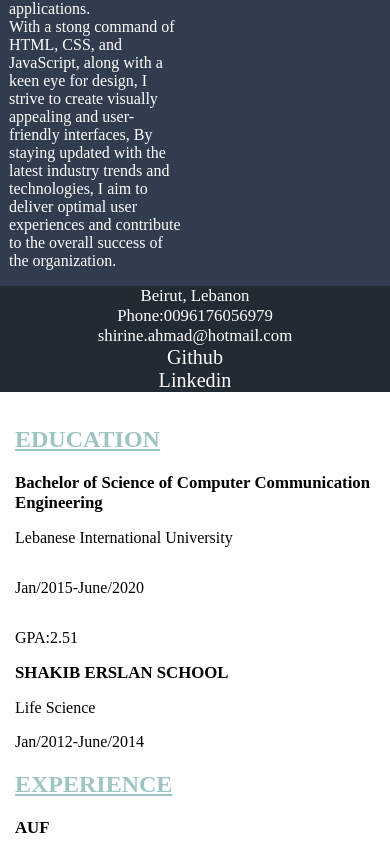
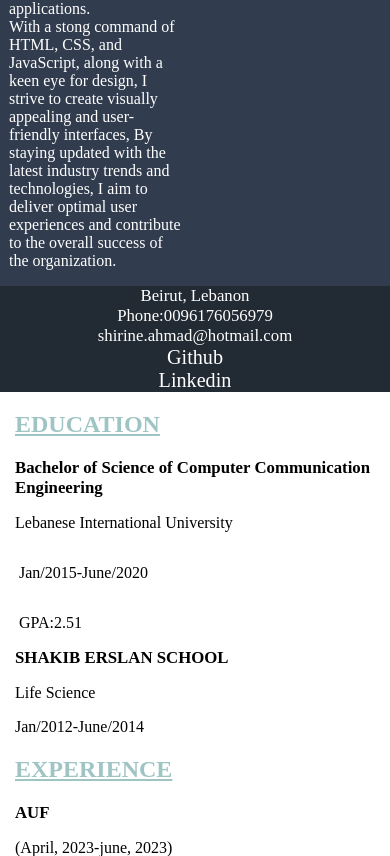
Before and after one commit to Shirineahmad/myPortfolio, a plain HTML site: page index.html in a window 390 px wide. Shown: the part 244-1100 px from the top of the page. Drawn offline with Linux system fonts and the light colour scheme.

Commit message:
change paddin in the body

```diff
--- a/style.css
+++ b/style.css
@@ -159,7 +159,7 @@ h1 {
         display: flex;
         flex-direction: column;
         justify-content: space-around;
-        padding: 15px;
+        padding:0px 15px;
     }
 
 
@@ -176,6 +176,10 @@ h1 {
         display: flex;
         flex-direction: column;
 
+
+    }
+    .tab1 p{
+        padding-left: 4px;
     }
 
     h2 {
```
